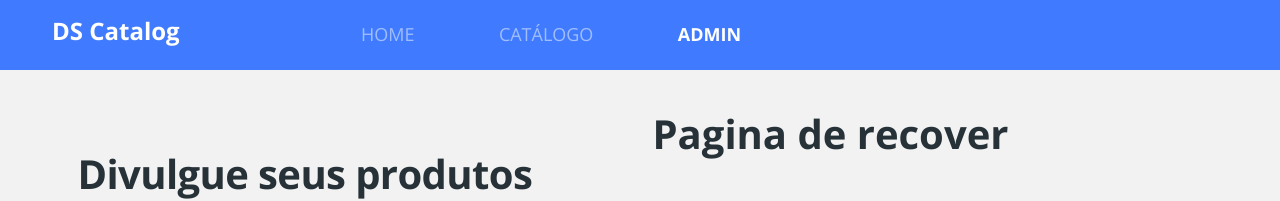
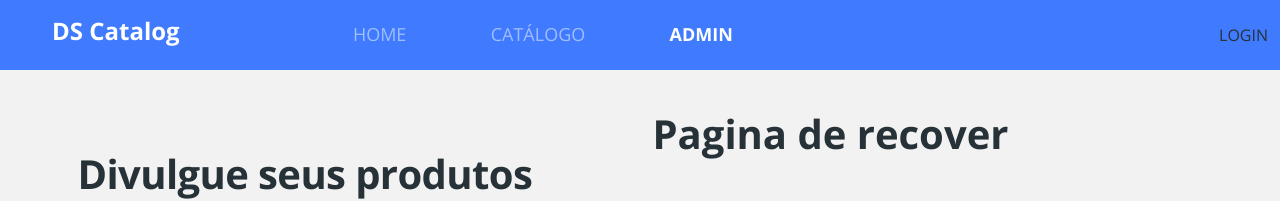
Before and after one commit to GabrielSousaJS/dscatalog-frontend, a React (Create React App) app: page /admin/auth/recover in a window 1280 px wide. Shown: the top 201 px of the page. Built offline with nearby package versions, Linux system fonts and the light colour scheme; no server answers.

Commit message:
Lógica do login e logout

```diff
--- a/src/Routes.tsx
+++ b/src/Routes.tsx
@@ -1,4 +1,4 @@
-import { Navigate, Route, Router, Routes } from 'react-router-dom';
+import { Navigate, Route, Routes } from 'react-router-dom';
 import Home from './pages/Home';
 import Catalog from './pages/Catalog';
 import { BrowserRouter } from 'react-router-dom';
@@ -8,28 +8,25 @@ import Admin from './pages/Admin';
 import Auth from './pages/Admin/Auth';
 import Login from './pages/Admin/Auth/Login';
 import Users from './pages/Admin/User';
-import { unstable_HistoryRouter as HistoryRouter } from 'react-router-dom';
-import { history } from './util/history';
 import { PrivateRoute } from './components/PrivateRoute';
 
 const RoutesApp = () => {
   return (
-    <HistoryRouter history={history}>
+    <BrowserRouter>
       <Navbar />
       <Routes>
         <Route element={<Home />} path="/" />
         <Route element={<Catalog />} path="/products" />
         <Route element={<ProductDetails />} path="/products/:productId" />
 
-        <Route
-          path="/admin" element={ <PrivateRoute><Admin /></PrivateRoute>}>
+        <Route path="/admin" element={ <PrivateRoute><Admin /></PrivateRoute>}>
           <Route element={<Navigate to="products" />} path="/admin" />
           <Route path="/admin/products" element={<h1>Página de products</h1>} />
           <Route
             path="/admin/categories"
-            element={<h1>Página de categories</h1>}
+            element={ <PrivateRoute><h1>Página de categories</h1></PrivateRoute> }
           />
-          <Route path="/admin/users" element={<Users />} />
+          <Route path="/admin/users" element={ <PrivateRoute><Users /></PrivateRoute> } />
         </Route>
         <Route element={<Auth />} path="/admin/auth">
           <Route element={<Navigate to="login" />} path="/admin/auth" />
@@ -45,7 +42,7 @@ const RoutesApp = () => {
           ></Route>
         </Route>
       </Routes>
-    </HistoryRouter>
+    </BrowserRouter>
   );
 };
 
--- a/src/components/Navbar/index.tsx
+++ b/src/components/Navbar/index.tsx
@@ -1,9 +1,48 @@
-import { Link } from 'react-router-dom';
+import { Link, Navigate, useNavigate } from 'react-router-dom';
 import './styles.css';
 import 'bootstrap/js/src/collapse.js';
 import { NavLink } from 'react-router-dom';
+import {
+  TokenData,
+  getTokenData,
+  isAuthenticated,
+  removeAuthData,
+} from '../../util/requests';
+import { useEffect, useState } from 'react';
+
+type AuthData = {
+  authenticated: boolean;
+  tokenData?: TokenData;
+};
 
 const Navbar = () => {
+  const [authData, setAuthData] = useState<AuthData>({ authenticated: false });
+
+  useEffect(() => {
+    if (isAuthenticated()) {
+      setAuthData({
+        authenticated: true,
+        tokenData: getTokenData(),
+      });
+    } else {
+      setAuthData({
+        authenticated: false,
+      });
+    }
+  }, []);
+
+  const navigate = useNavigate();
+
+  const handleClick = (event: React.MouseEvent<HTMLAnchorElement>) => {
+    event.preventDefault();
+    removeAuthData();
+    setAuthData({
+      authenticated: false,
+    });
+
+    navigate('/');
+  };
+
   return (
     <nav className="navbar navbar-expand-md navbar-dark bg-primary main-nav">
       <div className="container-fluid">
@@ -26,21 +65,28 @@ const Navbar = () => {
         <div className="collapse navbar-collapse" id="dscatalog-navbar">
           <ul className="navbar-nav offset-md-2 main-menu">
             <li>
-              <NavLink to="/">
-                HOME
-              </NavLink>
+              <NavLink to="/">HOME</NavLink>
             </li>
             <li>
-            <NavLink to="/products">
-                CATÁLOGO
-              </NavLink>
+              <NavLink to="/products">CATÁLOGO</NavLink>
             </li>
             <li>
-            <NavLink to="/admin">
-                ADMIN
-              </NavLink>
+              <NavLink to="/admin">ADMIN</NavLink>
             </li>
           </ul>
+        </div>
+
+        <div>
+          {authData.authenticated ? (
+            <>
+              <span>{authData.tokenData?.user_name}</span>
+              <a href="#logout" onClick={handleClick}>
+                LOGOUT
+              </a>
+            </>
+          ) : (
+            <Link to="/admin/auth">LOGIN</Link>
+          )}
         </div>
       </div>
     </nav>
--- a/src/util/requests.ts
+++ b/src/util/requests.ts
@@ -13,7 +13,7 @@ type LoginResponse = {
 
 type Role = 'ROLE_OPERATOR' | 'ROLE_ADMIN';
 
-type TokenData = {
+export type TokenData = {
   exp: number;
   user_name: string;
   authorities: Role[];
@@ -72,6 +72,10 @@ export const getAuthData = () => {
   return JSON.parse(str) as LoginResponse;
 };
 
+export const removeAuthData = () => {
+  localStorage.removeItem(tokenKey);
+}
+
 axios.interceptors.response.use(
   function (response) {
     return response;
```
